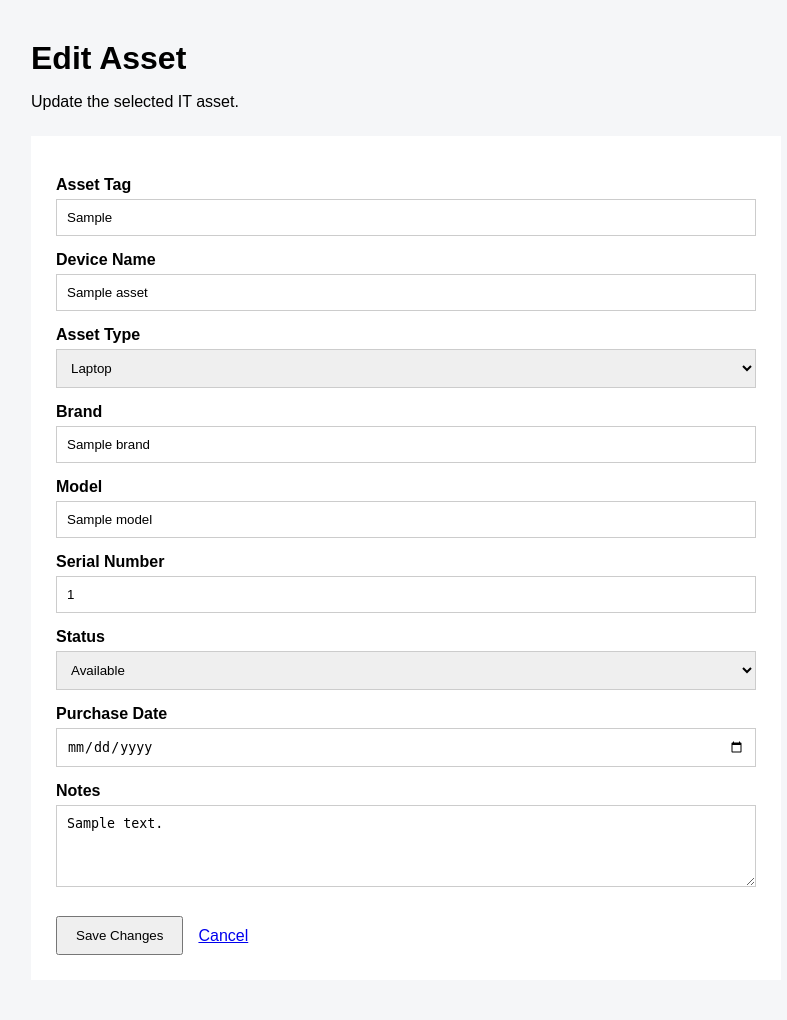
After one commit to pauljohnsuela64-prog/IT-Asset-Management-System, a Flask app: template templates/edit_asset.html in a window 1280 px wide. The commit adds this page. Shown: the whole page, without its empty margins (33-820 px from the left). Run offline with Flask 3, Linux system fonts and the light colour scheme; the template is opened without the code that fills it: most values are stand-ins (such as "Sample title", 1, 10 or a date in 2020).

Commit message:
Add asset update functionality

```diff
--- a/app.py
+++ b/app.py
@@ -1,10 +1,12 @@
-from flask import Flask, render_template, request, redirect, url_for
+from flask import Flask, render_template, request, redirect, url_for, abort
 import mysql.connector
 
 from asset_repository import (
     get_all_assets,
     create_asset,
     search_assets,
+    get_asset_by_id,
+    update_asset,
 )
 
 
@@ -80,6 +82,90 @@ def add_asset():
         error=error,
     )
 
+@app.route("/assets/<int:asset_id>/edit", methods=["GET", "POST"])
+def edit_asset(asset_id):
+    asset = get_asset_by_id(asset_id)
+
+    if asset is None:
+        abort(404)
+
+    error = None
+
+    if request.method == "POST":
+        asset_tag = request.form.get("asset_tag", "").strip()
+        device_name = request.form.get("device_name", "").strip()
+        asset_type = request.form.get("asset_type", "").strip()
+        brand = request.form.get("brand", "").strip()
+
+        model = request.form.get("model", "").strip() or None
+        serial_number = request.form.get("serial_number", "").strip() or None
+        status = request.form.get("status", "").strip()
+        purchase_date = request.form.get("purchase_date", "").strip() or None
+        notes = request.form.get("notes", "").strip() or None
+
+        if not asset_tag:
+            error = "Asset Tag is required."
+
+        elif not device_name:
+            error = "Device Name is required."
+
+        elif not asset_type:
+            error = "Asset Type is required."
+
+        elif not brand:
+            error = "Brand is required."
+
+        elif status not in (
+            "Available",
+            "Assigned",
+            "Under Maintenance",
+            "Retired",
+        ):
+            error = "Invalid asset status."
+
+        else:
+            try:
+                update_asset(
+                    asset_id,
+                    asset_tag,
+                    device_name,
+                    asset_type,
+                    brand,
+                    model,
+                    serial_number,
+                    status,
+                    purchase_date,
+                    notes,
+                )
+
+                return redirect(url_for("home"))
+
+            except mysql.connector.IntegrityError:
+                error = "Asset Tag or Serial Number already exists."
+
+            except mysql.connector.Error:
+                error = "Unable to update the asset. Please try again."
+
+        # Keep the entered values visible if validation fails.
+        asset = {
+            "asset_id": asset_id,
+            "asset_tag": asset_tag,
+            "device_name": device_name,
+            "asset_type": asset_type,
+            "brand": brand,
+            "model": model,
+            "serial_number": serial_number,
+            "status": status,
+            "purchase_date": purchase_date,
+            "notes": notes,
+        }
+
+    return render_template(
+        "edit_asset.html",
+        asset=asset,
+        error=error,
+    )
+
 
 if __name__ == "__main__":
     app.run(debug=True, use_reloader=False)
--- /dev/null
+++ b/templates/edit_asset.html
@@ -0,0 +1,174 @@
+<!DOCTYPE html>
+<html lang="en">
+
+<head>
+    <meta charset="UTF-8">
+    <meta
+        name="viewport"
+        content="width=device-width, initial-scale=1.0"
+    >
+
+    <title>Edit Asset</title>
+
+    <link
+        rel="stylesheet"
+        href="{{ url_for('static', filename='css/style.css') }}"
+    >
+</head>
+
+<body>
+
+<div class="container">
+
+    <h1>Edit Asset</h1>
+    <p>Update the selected IT asset.</p>
+
+    {% if error %}
+        <div class="error">
+            {{ error }}
+        </div>
+    {% endif %}
+
+    <form method="POST">
+
+        <label>Asset Tag</label>
+        <input
+            type="text"
+            name="asset_tag"
+            value="{{ asset.asset_tag }}"
+            required
+        >
+
+        <label>Device Name</label>
+        <input
+            type="text"
+            name="device_name"
+            value="{{ asset.device_name }}"
+            required
+        >
+
+        <label>Asset Type</label>
+        <select name="asset_type" required>
+
+            <option value="Laptop"
+                {% if asset.asset_type == "Laptop" %}selected{% endif %}>
+                Laptop
+            </option>
+
+            <option value="Desktop"
+                {% if asset.asset_type == "Desktop" %}selected{% endif %}>
+                Desktop
+            </option>
+
+            <option value="Monitor"
+                {% if asset.asset_type == "Monitor" %}selected{% endif %}>
+                Monitor
+            </option>
+
+            <option value="Printer"
+                {% if asset.asset_type == "Printer" %}selected{% endif %}>
+                Printer
+            </option>
+
+            <option value="Network Device"
+                {% if asset.asset_type == "Network Device" %}selected{% endif %}>
+                Network Device
+            </option>
+
+            <option value="Mobile Device"
+                {% if asset.asset_type == "Mobile Device" %}selected{% endif %}>
+                Mobile Device
+            </option>
+
+            <option value="Peripheral"
+                {% if asset.asset_type == "Peripheral" %}selected{% endif %}>
+                Peripheral
+            </option>
+
+            <option value="Other"
+                {% if asset.asset_type == "Other" %}selected{% endif %}>
+                Other
+            </option>
+
+        </select>
+
+        <label>Brand</label>
+        <input
+            type="text"
+            name="brand"
+            value="{{ asset.brand }}"
+            required
+        >
+
+        <label>Model</label>
+        <input
+            type="text"
+            name="model"
+            value="{{ asset.model or '' }}"
+        >
+
+        <label>Serial Number</label>
+        <input
+            type="text"
+            name="serial_number"
+            value="{{ asset.serial_number or '' }}"
+        >
+
+        <label>Status</label>
+        <select name="status" required>
+
+            <option value="Available"
+                {% if asset.status == "Available" %}selected{% endif %}>
+                Available
+            </option>
+
+            <option value="Assigned"
+                {% if asset.status == "Assigned" %}selected{% endif %}>
+                Assigned
+            </option>
+
+            <option value="Under Maintenance"
+                {% if asset.status == "Under Maintenance" %}selected{% endif %}>
+                Under Maintenance
+            </option>
+
+            <option value="Retired"
+                {% if asset.status == "Retired" %}selected{% endif %}>
+                Retired
+            </option>
+
+        </select>
+
+        <label>Purchase Date</label>
+        <input
+            type="date"
+            name="purchase_date"
+            value="{{ asset.purchase_date or '' }}"
+        >
+
+        <label>Notes</label>
+        <textarea
+            name="notes"
+            rows="4"
+        >{{ asset.notes or '' }}</textarea>
+
+        <div class="form-actions">
+
+            <button type="submit">
+                Save Changes
+            </button>
+
+            <a href="{{ url_for('home') }}">
+                Cancel
+            </a>
+
+        </div>
+
+    </form>
+
+</div>
+
+
+
+</body>
+</html>
```
Also changed, not shown: asset_repository.py (+89 -0 lines), templates/assets.html (+8 -1 lines).
